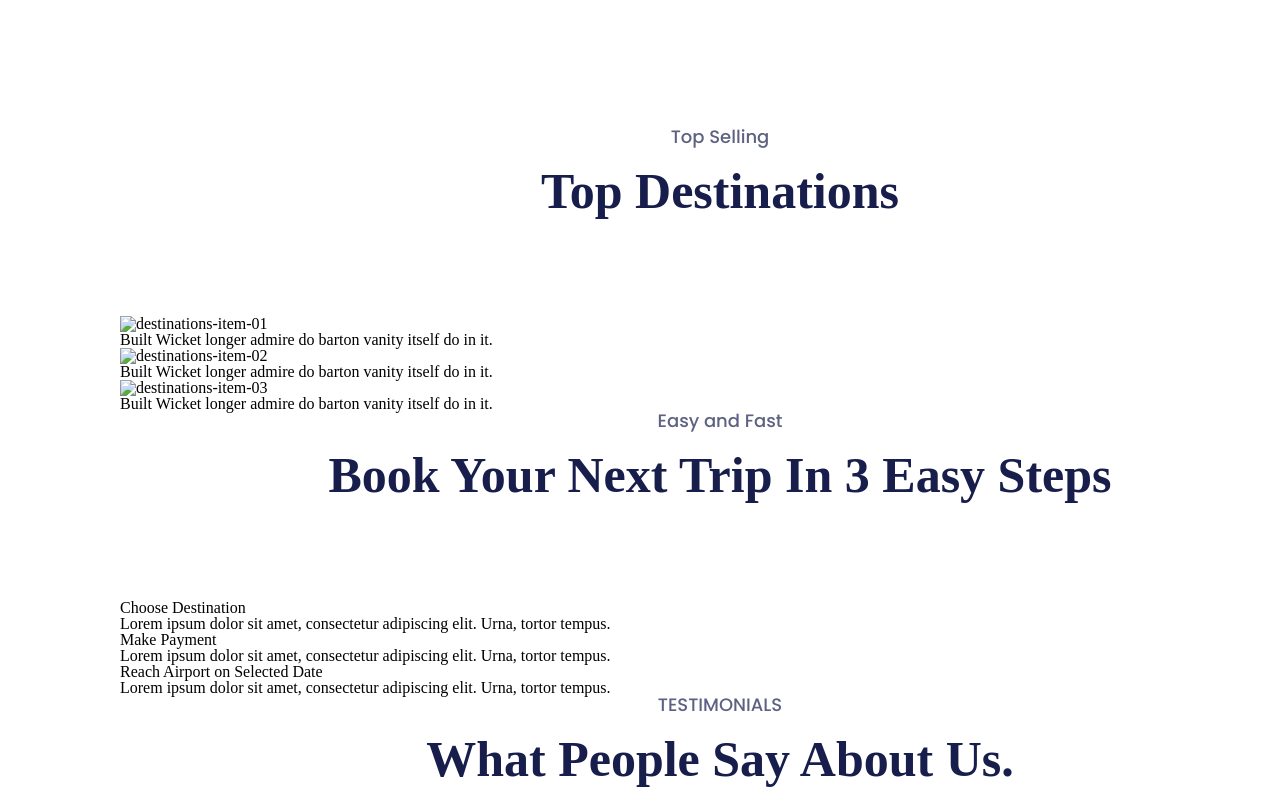
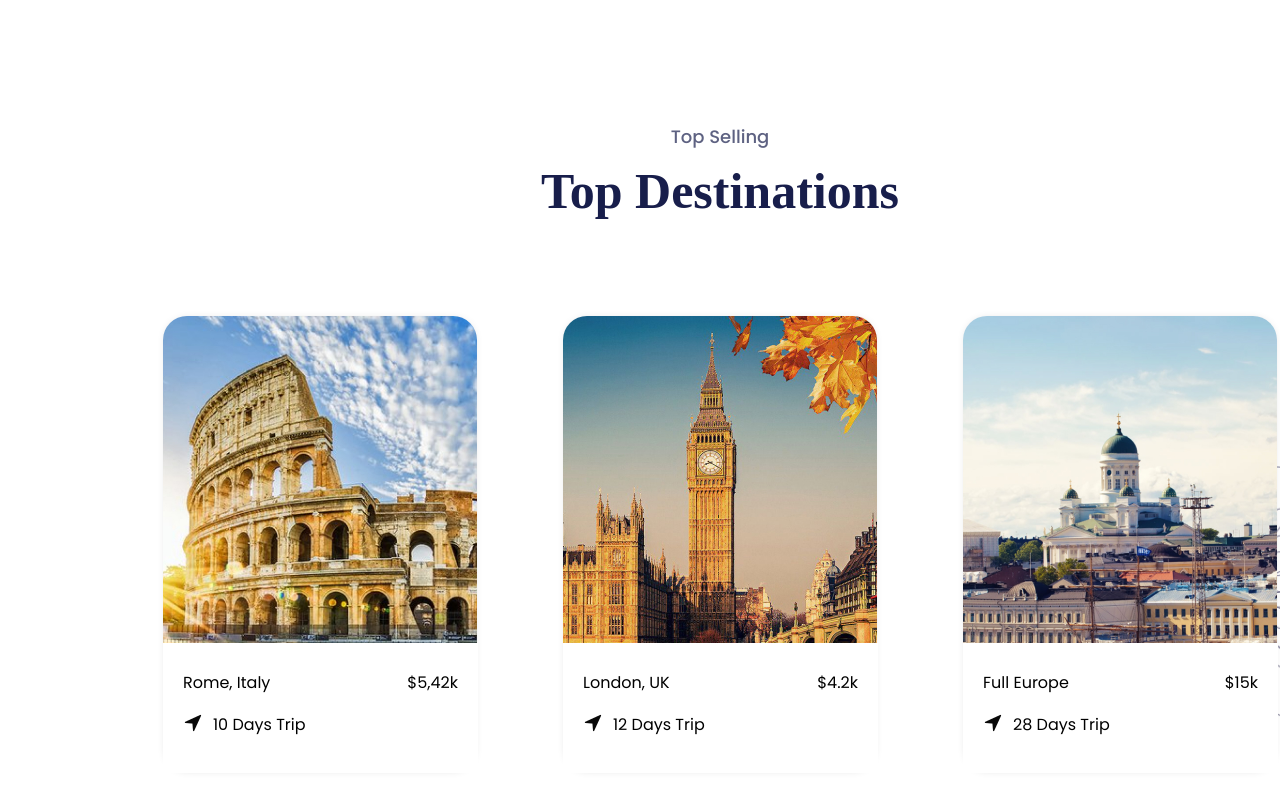
Before and after one commit to nnatebach/Jadoo-coding-practice, a plain HTML site: page project/index.html in a window 1280 px wide. Shown: the part 1508-2300 px from the top of the page. Drawn offline with nearby package versions, Linux system fonts and the light colour scheme; a web font is replaced by a local one.

Commit message:
[add] finish 80% section-destinations, finish 80% section-book

```diff
--- a/project/index.html
+++ b/project/index.html
@@ -46,7 +46,7 @@
           <h2 class="secondary-heading">
             Travel, <span>enjoy</span> and live a new and full life
           </h2>
-          <p class="title">Built Wicket longer admire do barton vanity itself do in it. Preferred to sportsmen it engrossed listening. Park gate sell they west hard for the.</p>
+          <p class="item-description">Built Wicket longer admire do barton vanity itself do in it. Preferred to sportsmen it engrossed listening. Park gate sell they west hard for the.</p>
           <div class="top-button">
             <a href="#" class="top-link">Find out more</a>
             <button class="btn"></button>
@@ -100,40 +100,38 @@
         </div>
         <div class="destinations-list">
           <div class="list-item">
-            <div class="item-picture">
-              <img src="" alt="destinations-item-01">
+            <div class="item-description">
+              <dl class="destinations-description">
+                <dt class="destinations-title">Rome, Italy</dt>
+                <dd class="destinations-price">&dollar;5,42k</dd>
+              </dl>
+              <span class="destinations-duration">10 Days Trip</span>
             </div>
-            <dl class="destinations-description">
-              <dt class="destinations-title"></dt>
-              <dd class="destinations-price"></dd>
-            </dl>
-            <span class="destinations-duration">Built Wicket longer admire do barton vanity itself do in it.</span>
           </div>
           <div class="list-item">
-            <div class="item-picture">
-              <img src="" alt="destinations-item-02">
+            <div class="item-description">
+              <dl class="destinations-description">
+                <dt class="destinations-title">London, UK</dt>
+                <dd class="destinations-price">&dollar;4.2k</dd>
+              </dl>
+              <span class="destinations-duration">12 Days Trip</span>
             </div>
-            <dl class="destinations-description">
-              <dt class="destinations-title"></dt>
-              <dd class="destinations-price"></dd>
-            </dl>
-            <span class="destinations-duration">Built Wicket longer admire do barton vanity itself do in it.</span>
           </div>
           <div class="list-item">
-            <div class="item-picture">
-              <img src="" alt="destinations-item-03">
+            <div class="item-description">
+              <dl class="destinations-description">
+                <dt class="destinations-title">Full Europe</dt>
+                <dd class="destinations-price">&dollar;15k</dd>
+              </dl>
+              <span class="destinations-duration">28 Days Trip</span>
             </div>
-            <dl class="destinations-description">
-              <dt class="destinations-title"></dt>
-              <dd class="destinations-price"></dd>
-            </dl>
-            <span class="destinations-duration">Built Wicket longer admire do barton vanity itself do in it.</span>
           </div>
         </div>
       </div>
     </div>
     <div class="section-book">
       <div class="wrapper">
+        <div class="section-content">
           <div class="section-intro">
             <span class="section-title">Easy and Fast</span>
             <h2 class="secondary-heading">Book Your Next Trip In 3 Easy Steps</h2>
@@ -155,6 +153,8 @@
                 adipiscing elit. Urna, tortor tempus.</p>
             </li>
           </ul>
+        </div>
+        <div class="book-picture"></div>
       </div>
     </div>
     <div class="section-testimonials">
--- a/project/style.css
+++ b/project/style.css
@@ -49,6 +49,15 @@ table {
 
 /* COMMON CSS */
 
+:root {
+  --font-poppins: "Poppins", sans-serif;
+	--font-volkhov: "Volkhov", serif;
+	--font-open-sans: "Open Sans", sans-serif;
+	--font-medium: 500;
+	--font-bold: 600;
+  --white: #ffffff;
+}
+
 a {
 	color: #000;
 	text-decoration: none;
@@ -76,6 +85,11 @@ a {
 	margin-bottom: 100px;
 }
 
+.item-description {
+	font-family: var(--font-poppins);
+	font-size: 16px;
+}
+
 /* HEADER - COMMON */
 
 .header .logo img {
@@ -89,26 +103,24 @@ a {
 
 .header .nav li,
 .header .nav select {
-	font-family: "Open Sans", sans-serif;
+	font-family: ;
 	font-size: 17px;
-	font-weight: 500;
+	font-weight: var(--font-medium);
 }
 
 .section-title,
-.title,
 .section-top .top-button .btn:after {
-	font-family: "Poppins", sans-serif;
+	font-family: var(--font-poppins);
 }
 
 .section-intro .secondary-heading {
 	color: #181E4B;
-	font-family: "Volkhov", serif;
-  font-weight: 600;
+	font-family: var(--font-volkhov);
+  font-weight: var(--font-bold);
 }
-.section-title,
-.title {
+.section-title {
 	color: #5E6282;
-	font-weight: 500;
+	font-weight: var(--font-medium);
 }
 
 button:hover {
@@ -143,9 +155,9 @@ button:hover {
 }
 
 .section-top .section-content .top-link {
-	font-family: "Open Sans", sans-serif;
+	font-family: var(--font-open-sans);
 	display: inline-block;
-	font-weight: 500;
+	font-weight: var(--font-medium);
 }
 
 .section-top .secondary-heading span:after {
@@ -175,7 +187,8 @@ button:hover {
 .section-top .top-button .btn:after {
 	content: "Play Demo";
 	position: absolute;
-	font-weight: 500;
+	font-weight: var(--font-medium);
+	color: #686D77;
 }
 
 /* SECTION SERVICES - COMMON */
@@ -306,7 +319,8 @@ button:hover {
 	margin-bottom: 52px;
 }
 
-.section-top .section-content .title {
+.section-top .section-content .item-description {
+	color: #5E6282;
 	line-height: 1.8;
 	margin-bottom: 43px;
 	width: 456px;
@@ -363,17 +377,13 @@ button:hover {
 	font-family: 'Open Sans';
 }
 
-.services-list .list-item .item-description {
-	font-family: "Poppins", sans-serif;
-}
-
 .section-services .services-list .list-item {
 	text-align: center;
 }
 
 .section-services .services-list .list-item:nth-child(2) {
 	position: relative;
-	border-radius: 20px;
+	border-radius: 36px;
 	background-color: #fff;
 	box-shadow: 0px 0px 10px -4px rgba(0, 0, 0, .2);
 }
@@ -409,7 +419,7 @@ button:hover {
 
 .section-services .services-list .tertiary-heading {
 	font-size: 20px;
-	font-weight: 500;
+	font-weight: var(--font-medium);
 	margin-bottom: 25px;
 }
 
@@ -422,3 +432,213 @@ button:hover {
 	height: auto;
 	padding: 50px;
 }
+
+/* SECTION-DESTINATIONS - COMMON CSS */
+
+
+
+/* SECTION-DESTINATIONS - DESKTOP */
+
+.section-destinations {
+	margin-bottom: 192px;
+}
+
+.section-destinations .destinations-list,
+.section-destinations .destinations-list .destinations-description {
+	display: flex;
+}
+
+.section-destinations .destinations-list {
+	justify-content: space-around;
+}
+
+.section-destinations .destinations-list .destinations-description {
+	justify-content: space-between;
+	margin-bottom: 26px;
+}
+
+.section-destinations .destinations-list .list-item {
+	position: relative;
+	width: 314px;
+	height: 457px;
+	border-radius: 24px;
+	box-shadow: 0px 0px 10px -4px rgba(0, 0, 0, .2);
+}
+
+.section-destinations .destinations-list .list-item:nth-child(1) {
+	background: url("./images/destination_img_01.jpg");
+	background-repeat: no-repeat;
+	background-size: 100% 100%;
+}
+
+.section-destinations .destinations-list .list-item:nth-child(2) {
+	background: url("./images/destination_img_02.jpg");
+	background-repeat: no-repeat;
+	background-size: 100% 100%;
+}
+
+.section-destinations .destinations-list .list-item:nth-child(3) {
+	position: relative;
+	background: url("./images/destination_img_03.jpg");
+	background-repeat: no-repeat;
+	background-size: 100% 100%;
+}
+
+.section-destinations .destinations-list .list-item:nth-child(3)::after {
+	content: "";
+	position: absolute;
+	background: url(./assets/destinations_deco.png);
+	background-repeat: no-repeat;
+	background-size: 100% 100%;
+	width: 96px;
+	height: 252px;
+	bottom: 55px;
+	right: -64px;
+	z-index: -1;
+}
+
+.section-destinations .list-item .item-description {
+	position: absolute;
+	bottom: 0;
+	left: 0;
+	width: 315px;
+	height: 130px;
+	background: #fff;
+	padding: 32px 20px 44px;
+}
+
+.section-destinations .destinations-list .destinations-duration {
+	position: relative;
+	padding-left: 30px;
+}
+
+.section-destinations .destinations-list .destinations-duration::before {
+	content: "";
+	position: absolute;
+	top: 0;
+	left: 0;
+	background: url(./assets/location.png) no-repeat;
+	width: 20px;
+	height: 20px;
+	background-size: 100% 100%;
+}
+
+/* SECTION-BOOK - COMMON */
+
+.section-book .book-list .list-item {
+	color: #5E6282;
+}
+
+/* SECTION-BOOK - DESKTOP */
+
+.section-book {
+	margin-bottom: 216px;
+}
+
+.section-book .wrapper {
+	display: flex;
+	justify-content: space-around;
+}
+
+.section-book .section-intro .section-title {
+	display: block;
+}
+
+.section-book .section-intro .section-title,
+.section-book .section-intro .secondary-heading {
+	text-align: left;
+}
+
+.section-book .section-content {
+	width: 496px;
+}
+
+.section-book .book-picture {
+	position: relative;
+}
+
+.section-book .book-picture::before {
+	content: "";
+	position: absolute;
+	background: url("./images/book_bg.png");
+	top: 110px;
+	right: -210px;
+	width: 485px;
+	height: 400px;
+	background-size: 100% 100%;
+	background-repeat: no-repeat;
+}
+
+.section-book .book-picture::after {
+	content: "";
+	position: absolute;
+	background: url("./assets/blue_glitters.png");
+	top: -20px;
+	right: -240px;
+	width: 354px;
+	height: 367px;
+	background-size: 100% 100%;
+	background-repeat: no-repeat;
+	z-index: -1;
+}
+
+.section-book .book-list .tertiary-heading {
+	font-size: 16px;
+	font-weight: var(--font-bold);
+	font-family: var(--font-poppins);
+}
+
+.section-book .book-list .tertiary-heading,
+.section-book .book-list .item-description {
+	line-height: 1.4;
+}
+
+.section-book .book-list .list-item {
+	padding-left: 70px;
+}
+
+.section-book .book-list .list-item:not(:last-child) {
+	margin-bottom: 54px;
+}
+
+.section-book .book-list .list-item:nth-child(1),
+.section-book .book-list .list-item:nth-child(2),
+.section-book .book-list .list-item:nth-child(3) {
+	position: relative;
+}
+
+.section-book .book-list .list-item:nth-child(1):before {
+	content: "";
+	position: absolute;
+	background: url("./assets/book_icon_01.png");
+	background-repeat: no-repeat;
+	background-size: 100% 100%;
+	top: 0;
+	left: 0;
+	width: 47px;
+	height: 48px;
+}
+
+.section-book .book-list .list-item:nth-child(2):before {
+	content: "";
+	position: absolute;
+	background: url("./assets/book_icon_02.png");
+	background-repeat: no-repeat;
+	background-size: 100% 100%;
+	top: 0;
+	left: 0;
+	width: 47px;
+	height: 48px;
+}
+
+.section-book .book-list .list-item:nth-child(3):before {
+	content: "";
+	position: absolute;
+	background: url("./assets/book_icon_03.png");
+	background-repeat: no-repeat;
+	background-size: 100% 100%;
+	top: 0;
+	left: 0;
+	width: 47px;
+	height: 48px;
+}
```
Also changed, not shown: project/assets/blue_glitters.png (added), project/assets/book_icon_01.png (added), project/assets/book_icon_02.png (added), project/assets/book_icon_03.png (added), project/assets/destinations_deco.png (added), project/assets/location.png (added), project/images/book_bg.jpg (added), project/images/book_bg.png (added), project/images/destination_img_01.jpg (added), project/images/destination_img_02.jpg (added), project/images/destination_img_03.jpg (added), project/images/traveler.jpg (deleted). Lines whose indentation alone changed are shown as unchanged.
